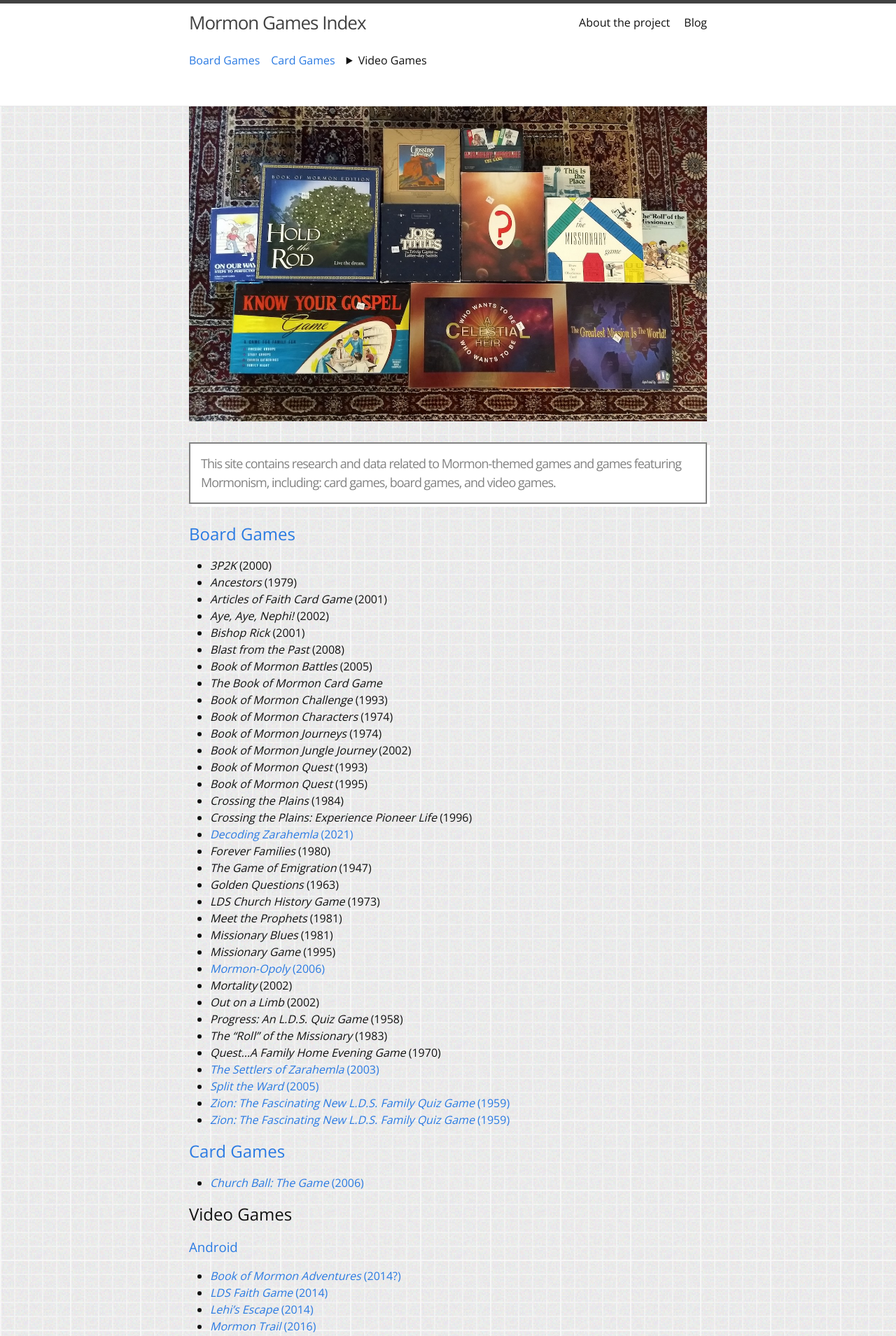
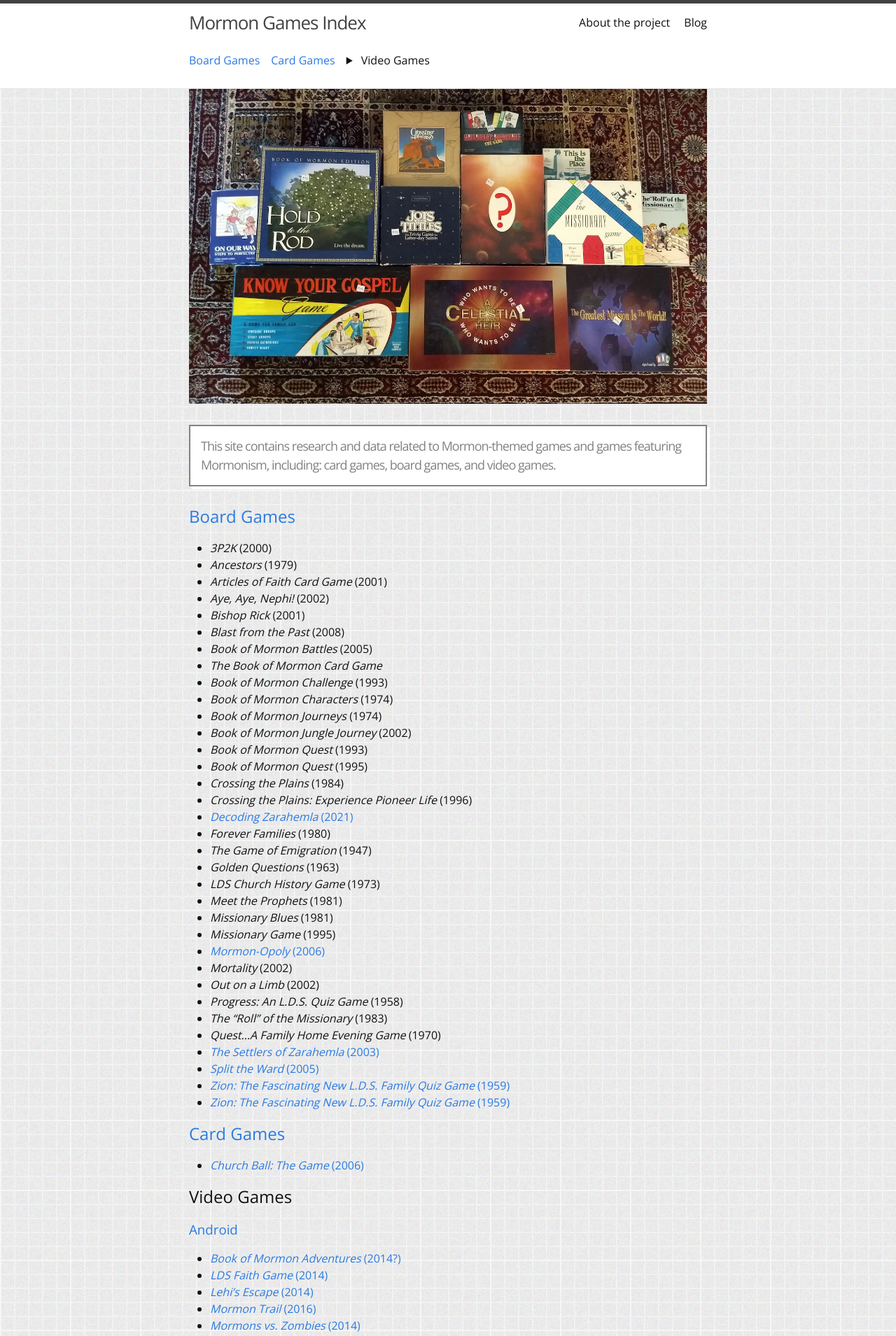
Before and after one commit to todrobbins/mormon-games-index, a Jekyll site: the page built from index.md, in a window 1280 px wide. Shown: the top 1909 px of the page at 70% size. Built offline with Jekyll 4.4.1, drawn with Linux system fonts in a browser that asks for light colours.

Commit message:
improved video games menu layout

```diff
--- a/_includes/header.html
+++ b/_includes/header.html
@@ -32,7 +32,7 @@
       <a href="/mormon-games-index/board-games">Board Games</a>
       <a href="/mormon-games-index/card-games">Card Games</a>
       <details>
-          <summary>Video Games</summary>
+          <summary>&nbsp;Video Games</summary>
           <div>
               <a href="/mormon-games-index/android">Android</a>
               <a href="/mormon-games-index/ios">iOS</a>
--- a/assets/css/style.scss
+++ b/assets/css/style.scss
@@ -8,28 +8,43 @@
     cursor: pointer;
 }
 
+.site-header > .games-nav > div > a {
+    line-height: 0.5rem;
+}
+
 #games-nav {
     max-width: calc(800px - 30px * 2);
     margin-right: auto;
     margin-left: auto;
-    padding: 0 30px 30px 30px;
+    padding: 0 30px;
     display: flex;
     flex-direction: row;
     justify-content: flex-start;
     gap: 1rem;
+    margin-bottom: 0.8rem;
 }
 
 #games-nav details {
     display: flex !important;
     flex-direction: column;
     justify-content: flex-start;
-    gap: 0.5rem;
+}
+
+#games-nav > details > summary:hover {
+    text-decoration: underline;
+}
+
+#games-nav > details[open] > summary {
+    color: #aaaaaa;
+    border-bottom: 1px solid #aaaaaa !important;
+    margin-bottom: 0.5em;
 }
 
 #games-nav details div {
     display: flex;
     flex-direction: column;
-    gap: 0.5rem;
+    flex-wrap: wrap;
+    line-height: 2rem;
 }
 
 .footer-col-wrapper {
```
